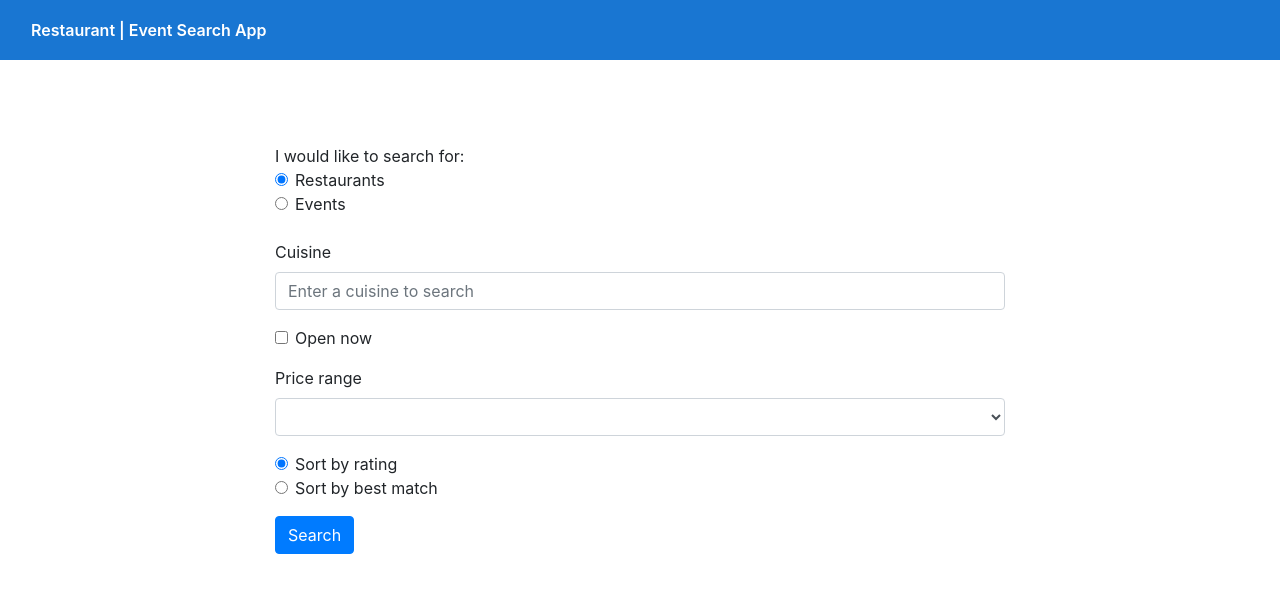
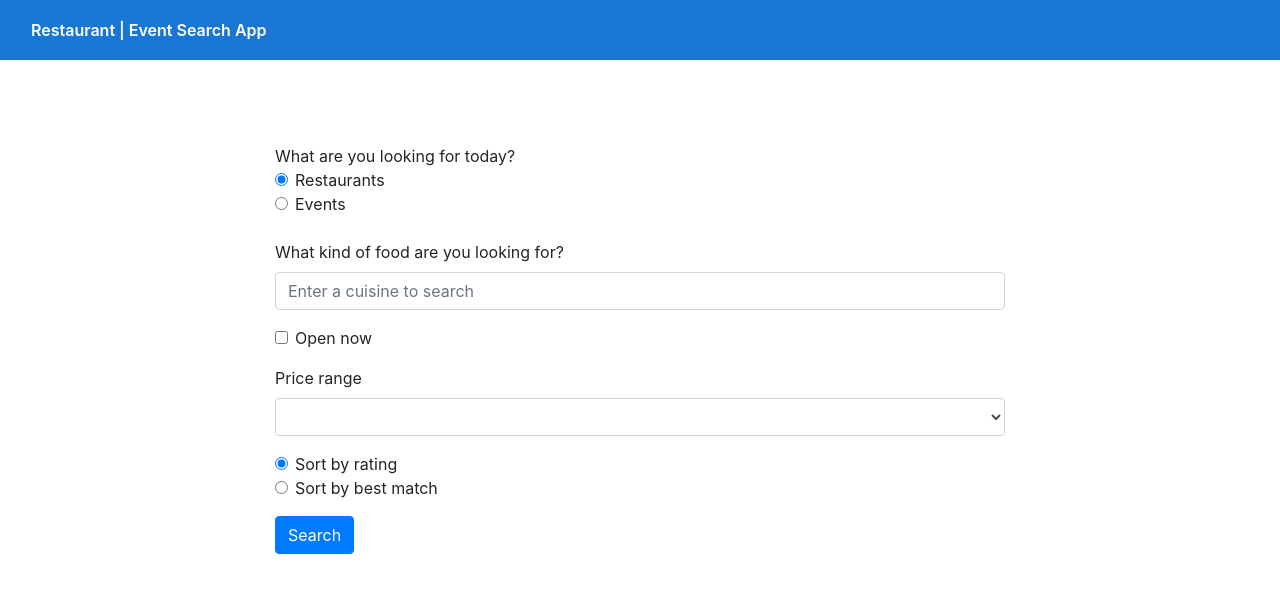
Before and after one commit to ykabusalah/taeam, an Angular app: page /home in a window 1280 px wide. Shown: the top 592 px of the page. Built offline with nearby package versions, Linux system fonts and the light colour scheme; no server answers; what @agm/core, ng-starrating would draw is missing.

Commit message:
succint wording

```diff
--- a/src/app/home/home.component.html
+++ b/src/app/home/home.component.html
@@ -4,7 +4,7 @@
         <div class="col-md-8">
             <!-- Select to search for business or events -->
             <p class="text-warning" *ngIf="showWarning">{{warning}}</p>
-            <p>I would like to search for:</p>
+            <p>What are you looking for today?</p>
             <div class="form-check">
                 <input class="form-check-input" type="radio" name="restaurant" id="restaurant" [value]="restaurant"
                     [(ngModel)]="searchOption" (change)="updateSearchOptions(restaurant)">
@@ -24,7 +24,7 @@
                 <br>
                 <form>
                     <div class="form-group">
-                        <label for="restaurantSearchTerm">Cuisine</label>
+                        <label for="restaurantSearchTerm">What kind of food are you looking for?</label>
                         <input type="text" class="form-control" id="restaurantSearchTerm"
                             placeholder="Enter a cuisine to search" [(ngModel)]="searchterm" name="searchterm">
                     </div>
```
